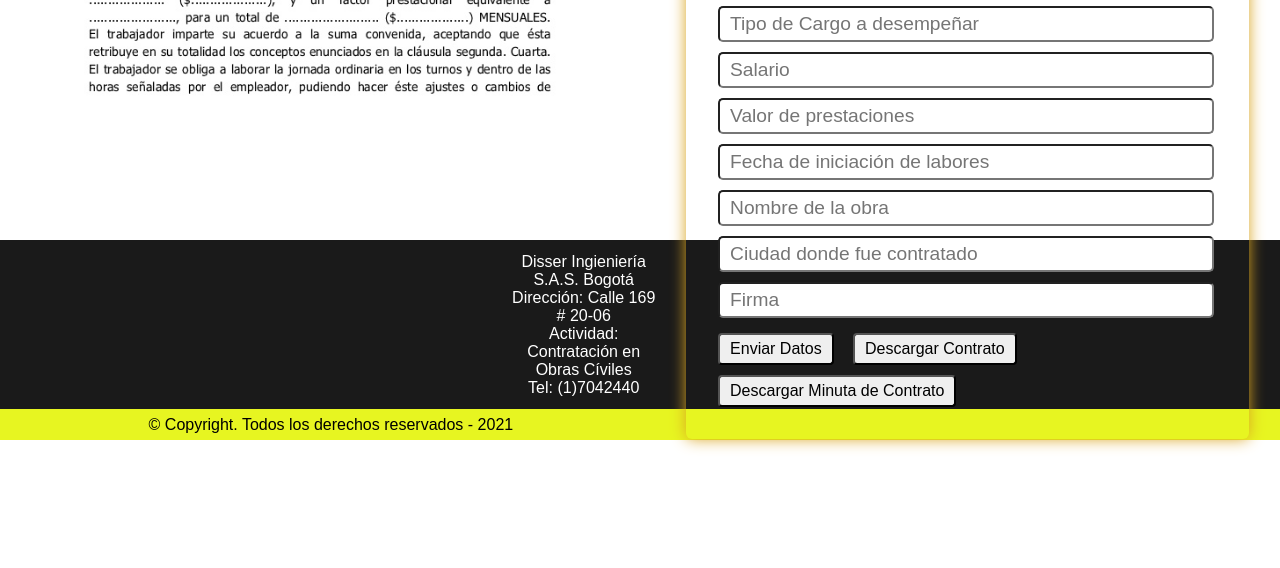
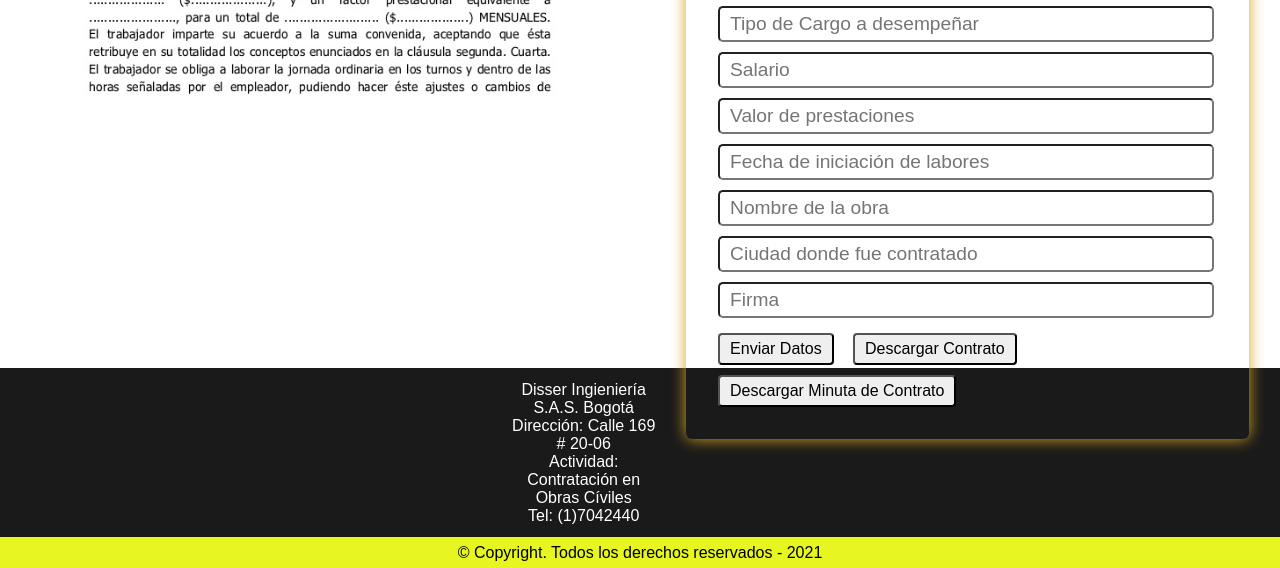
Before and after one commit to y4xu1/P-gina-Web-del-Proyecto, a PHP site: page /Contrato_Fijo.html in a window 1280 px wide. Shown: the part 1497-2065 px from the top of the page. Before the commit the page ends 1948 px from the top, so only its background shows below. Run offline with PHP 8.4, Linux system fonts and the light colour scheme.

Commit message:
Update Contratos.css

```diff
--- a/Contratos.css
+++ b/Contratos.css
@@ -165,7 +165,7 @@ h2 {
 footer {
     color: rgb(255, 255, 255);
     background-color: rgba(0, 0, 0, 0.897);
-    margin-top: 5%;
+    margin-top: 15%;
 }
 footer ul {
     margin: 1% 40%;
```
